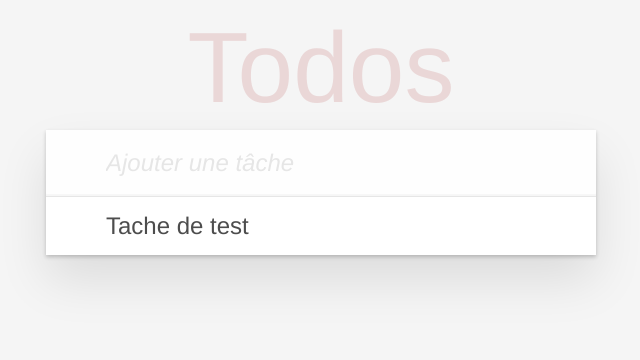
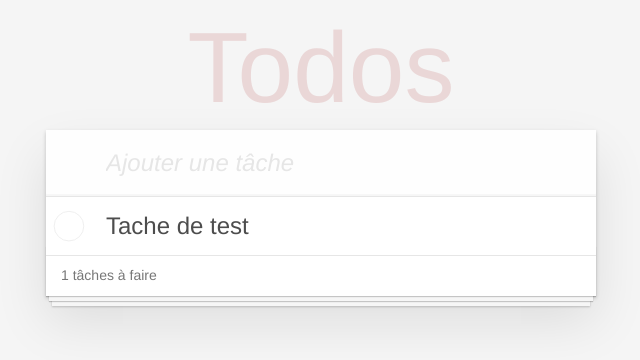
Before and after one commit to Mohamedecorot/Todos_VueJs, a Vue app: page / in a window 1280 px wide. Shown: the top 360 px of the page, without its empty margins (319-959 px from the left). Built offline with nearby package versions, Linux system fonts and the light colour scheme.

Commit message:
ajout checkbox et compteur

```diff
--- a/src/components/Todos.vue
+++ b/src/components/Todos.vue
@@ -6,13 +6,17 @@
         </header>
         <div class="main">
             <ul class="todo-list">
-                <li class="todo" v-for="todo in todos">
+                <li class="todo" v-for="todo in todos" :class="{completed: todo.completed}">
                     <div class="view">
+                        <input type="checkbox" v-model="todo.completed" class="toggle">
                         <label>{{ todo.name }}</label>
                     </div>
                 </li>
             </ul>
         </div>
+        <footer class="footer">
+            <span class="todo-count"><strong>{{ remaining }}</strong> tâches à faire</span>
+        </footer>
     </section>
 </template>
 
@@ -35,8 +39,12 @@
             })
             this.newTodo = ''
         }
+    },
+    computed: {
+        remaining () {
+            return this.todos.filter(todo => !todo.completed).length
+        }
     }
-
 }
 </script>
 <style src="./todos.css"></style>
```
